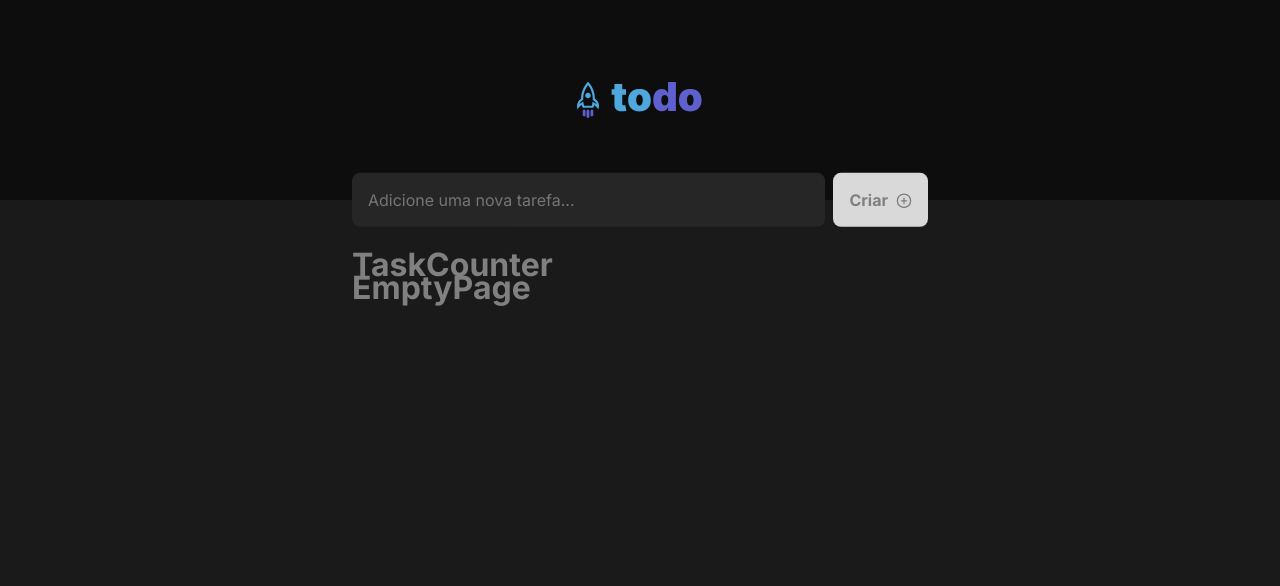
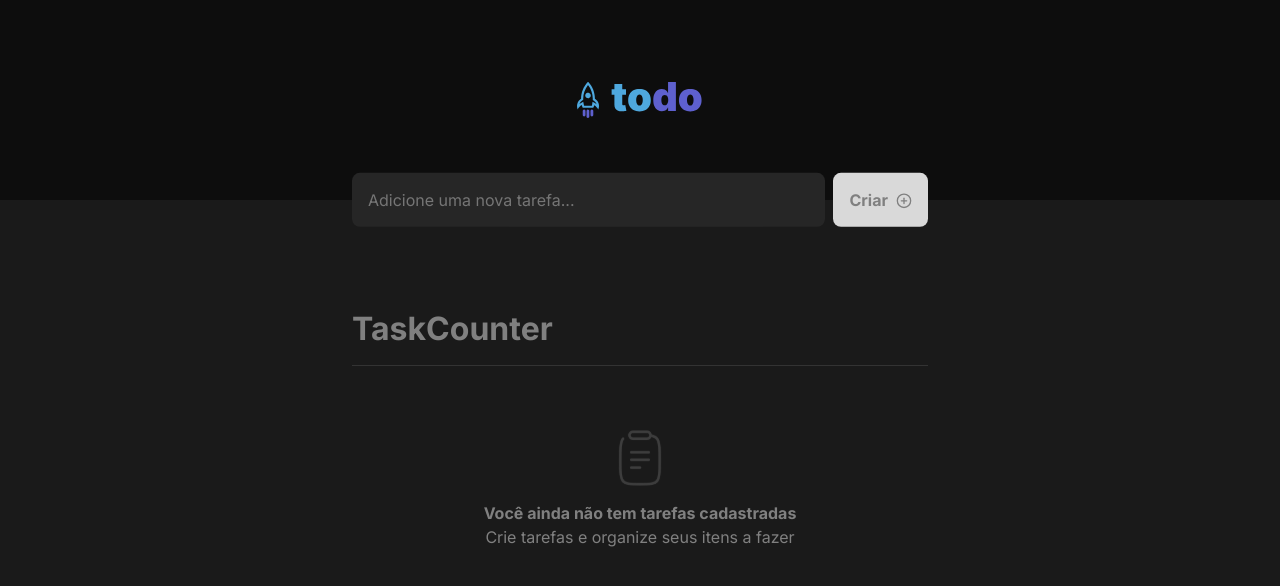
Before and after one commit to gaprados/ignite-todo, a React (Vite) app: page / in a window 1280 px wide. Shown: the top 586 px of the page. Built offline with nearby package versions, Linux system fonts and the light colour scheme.

Commit message:
feat: styled empty page component

```diff
--- a/src/components/EmptyPage/EmptyPage.module.css
+++ b/src/components/EmptyPage/EmptyPage.module.css
@@ -0,0 +1,20 @@
+.container {
+  width: 100%;
+  display: flex;
+  flex-direction: column;
+  align-items: center;
+  border-top: 1px solid var(--gray-400);
+  padding: 4rem;
+
+  text-align: center;
+}
+
+.container img {
+  width: 56px;
+  height: 56px;
+}
+
+.container strong {
+  margin-top: 1rem;
+  margin-bottom: 0.125rem;
+}
--- a/src/components/EmptyPage/index.tsx
+++ b/src/components/EmptyPage/index.tsx
@@ -3,7 +3,9 @@ import styles from './EmptyPage.module.css';
 export function EmptyPage() {
   return (
     <div className={styles.container}>
-      <h1>EmptyPage</h1>
+      <img src='/src/assets/clipboard.svg' alt='Clipboard' />
+      <strong>Você ainda não tem tarefas cadastradas</strong>
+      <span>Crie tarefas e organize seus itens a fazer</span>
     </div>
   );
 }
--- a/src/components/TaskCounter/TaskCounter.module.css
+++ b/src/components/TaskCounter/TaskCounter.module.css
@@ -0,0 +1,3 @@
+.container {
+  margin: 4rem 0 1.5rem;
+}
```
